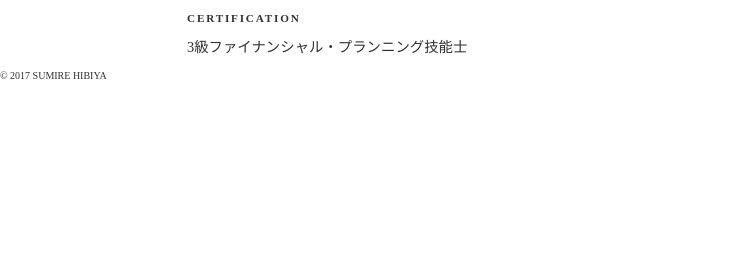
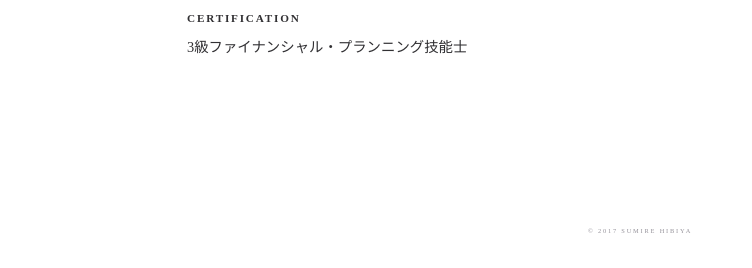
Before and after one commit to yinm/trace-portfolio, a React (Create React App) app: page / in a window 1280 px wide. Shown: the part 919-1187 px from the top of the page, without its empty margins (0-752 px from the left). Before the commit the page ends 1001 px from the top, so only its background shows below. Built offline with nearby package versions, Linux system fonts and the light colour scheme; the HTML template or start-up script is replaced by a standard one.

Commit message:
Add style

```diff
--- a/src/components/Footer/index.js
+++ b/src/components/Footer/index.js
@@ -1,10 +1,11 @@
 import React, { Component } from 'react'
+import styles from './styles.css'
 
 export class Footer extends Component {
   render() {
     return (
-      <footer>
-        <span>© 2017 SUMIRE HIBIYA</span>
+      <footer className="App-footer">
+        <p>© 2017 SUMIRE HIBIYA</p>
       </footer>
     )
   }
--- /dev/null
+++ b/src/components/Footer/styles.css
@@ -0,0 +1,8 @@
+.App-footer {
+  margin-top: 120px;
+  padding: 30px;
+  color: #949199;
+  text-align: center;
+  font-size: .4rem;
+  letter-spacing: 1.8px;
+}
```
